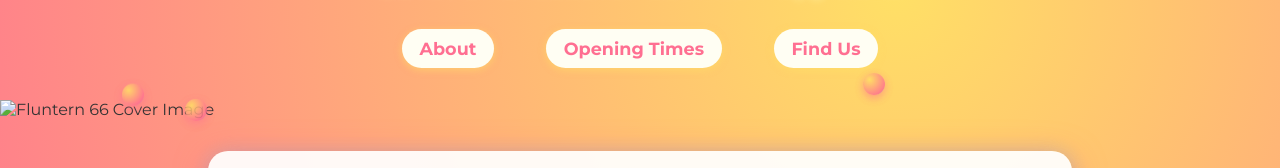
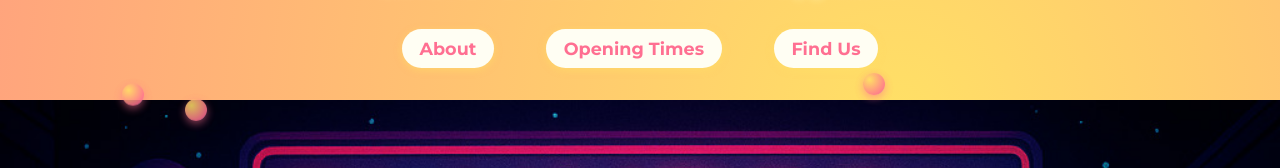
Before and after one commit to qosmonaut/fluntern-66, a plain HTML site: page index.html in a window 1280 px wide. Shown: the part 196-364 px from the top of the page. Drawn offline with Linux system fonts and the light colour scheme.

Commit message:
Fix incorrect filename
cover.png -> cover.jpg

```diff
--- a/index.html
+++ b/index.html
@@ -199,7 +199,7 @@
     </nav>
   </header>
 
-  <img src="assets/cover.png" alt="Fluntern 66 Cover Image" class="cover-image">
+  <img src="assets/cover.jpg" alt="Fluntern 66 Cover Image" class="cover-image">
 
   <section class="main-content">
     <img
```
